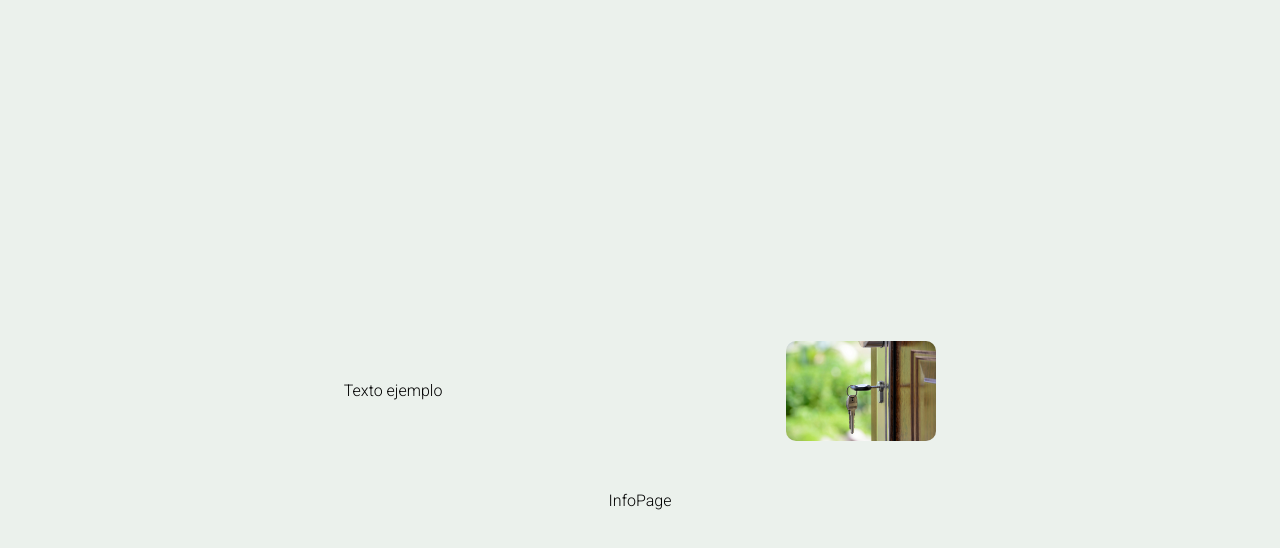
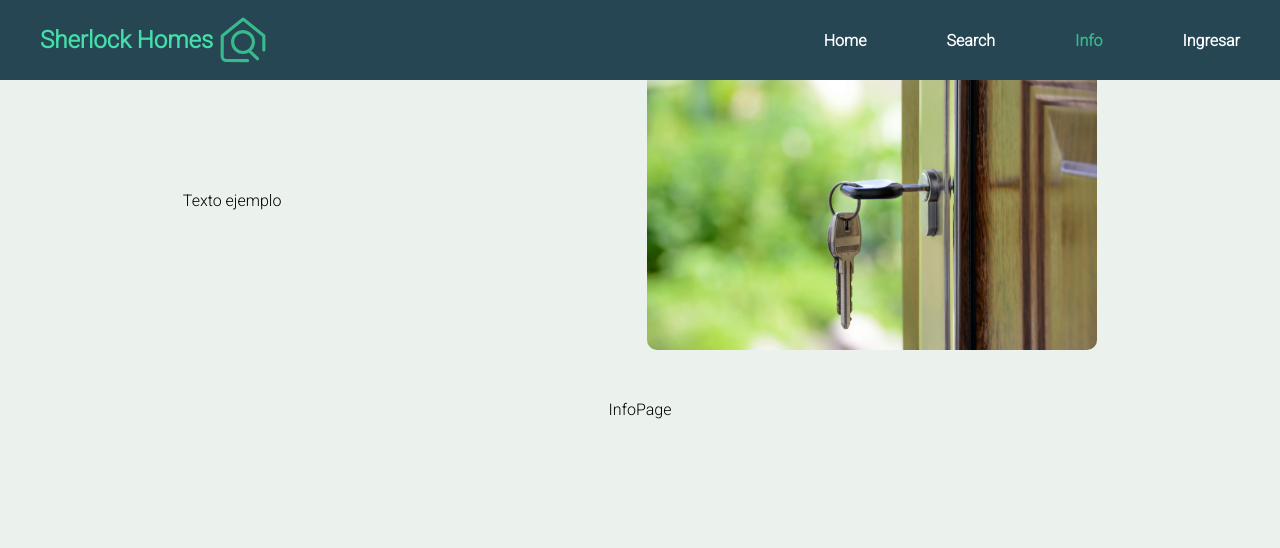
Before and after one commit to ElBugs99/Sherlock-Homes, a React (Create React App) app in the folder client/: page /Info in a window 1280 px wide. Shown: the top 548 px of the page. Built offline with nearby package versions, Linux system fonts and the light colour scheme; no server answers.

Commit message:
added navbar in info page

```diff
--- a/client/src/Components/InfoPage/InfoPage.js
+++ b/client/src/Components/InfoPage/InfoPage.js
@@ -1,10 +1,13 @@
 import React from 'react'
 import './infoPage.css'
 import houseKeys from '../../assets/images/houseKeys.jpg'
+import NavBar from '../UI/NavBar/NavBar'
 
 export default function InfoPage() {
     return (
         <div className='info-page'>
+
+            <NavBar searchHidden={true}/>
 
             <div className='info-page-row'>
                 <p>Texto ejemplo</p>
--- a/client/src/Components/InfoPage/infoPage.css
+++ b/client/src/Components/InfoPage/infoPage.css
@@ -7,19 +7,19 @@
     font-family: 'Roboto', sans-serif;
     background-color: #ebf1ec;
     align-items: center;
-    justify-content: center;
 }
 
 .info-page-row {
     display: flex;
-    justify-content: space-evenly;
+    justify-content: space-around;
     width: 100%;
-    padding: 50px 0;
+    padding: 50px 0px;
+    margin: 0 50px;
 
 }
 
 .info-page-img {
-    height: 100px;
+    height: 300px;
     border-radius: 10px;
 }
 
```
